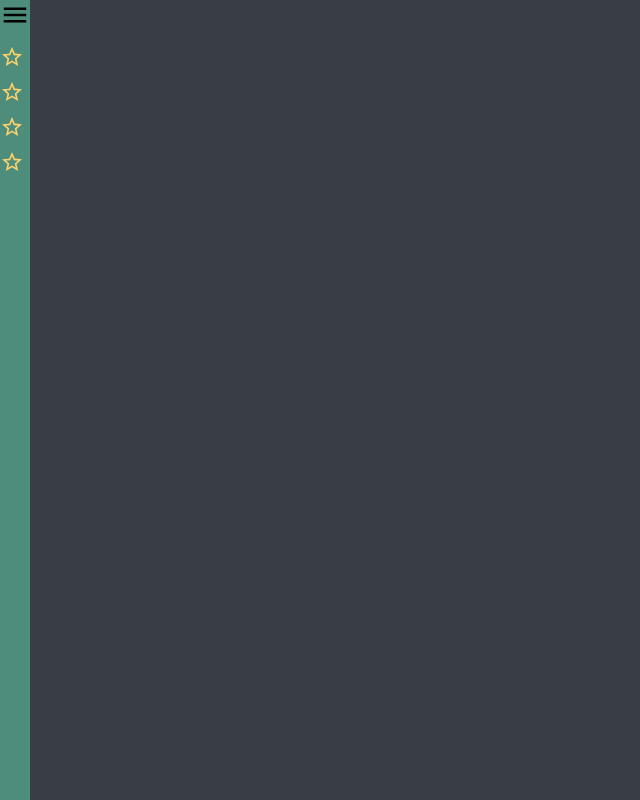
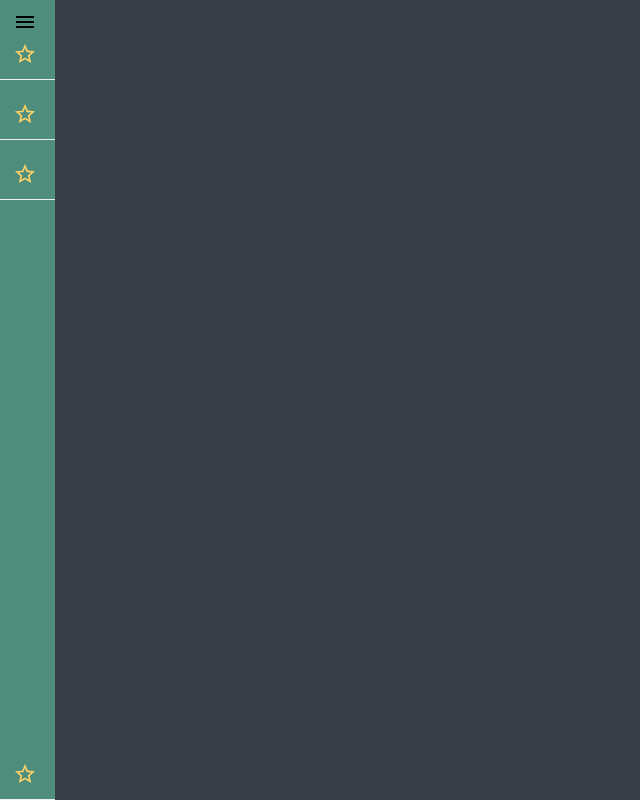
Before and after one commit to Austral1a/project, a React app: page / in a window 1280 px wide. Shown: the whole page, without its empty margins (0-640 px from the left). Built offline with nearby package versions, Linux system fonts and the light colour scheme.

Commit message:
sidebar updates

```diff
--- a/src/Components/Sidebar/Sidebar.module.scss
+++ b/src/Components/Sidebar/Sidebar.module.scss
@@ -12,17 +12,16 @@
 
   &-content {
     @include sidebarShadow;
+    display: flex;
+    flex-direction: column;
     background-color: $sidebar-bg-color;
     height: 100vh;
     z-index: 5555;
-    display: grid;
     width: 25%;
     max-width: 250px;
-    grid-template-columns: 1fr;
-    grid-template-rows: 25px min-content;
-    grid-gap: 20px;
 
     &__burger {
+      padding: 10px 0 0 13px;
       width: 30px;
       height: 30px;
       cursor: pointer;
@@ -31,21 +30,25 @@
     &__items {
       display: grid;
       grid-gap: 10px;
-      grid-template-columns: 1fr;
-      grid-template-rows: repeat(4, 1fr);
+      height: 100%;
+      grid-template-rows: repeat(3, 50px) auto;
+
+      &:last-child {
+        align-items: end;
+      }
     }
   }
 }
 
 .sidebar_closed {
-  width: 30px;
+  width: 55px;
   .sidebar-overlay {
     background-color: inherit;
   }
   .sidebar-content {
     -webkit-box-shadow: none;
     box-shadow: none;
-    width: 30px;
+    width: 55px;
   }
   .sidebar-content__items {
     & > * {
--- a/src/Components/Sidebar/Sidebar.tsx
+++ b/src/Components/Sidebar/Sidebar.tsx
@@ -25,12 +25,11 @@ export const Sidebar: FC<SidebarProps> = ({
     <div className={customClasses}>
       <div className={classes["sidebar-overlay"]}>
         <div className={classes["sidebar-content"]}>
-          <span onClick={onSidebarToggle}>
-            <img
-              className={classes["sidebar-content__burger"]}
-              src={burgerIcon}
-              alt="open-sidebar"
-            />
+          <span
+            className={classes["sidebar-content__burger"]}
+            onClick={onSidebarToggle}
+          >
+            <img src={burgerIcon} alt="open-sidebar" />
           </span>
           <div className={classes["sidebar-content__items"]}>{children}</div>
         </div>
--- a/src/Components/Sidebar/components/SidebarItem/SidebarItem.module.scss
+++ b/src/Components/Sidebar/components/SidebarItem/SidebarItem.module.scss
@@ -6,22 +6,33 @@
     display: flex;
     flex-direction: row;
     align-items: center;
+    height: 50px;
+    border-bottom: 1px solid $text-color;
+    padding-left: 13px;
     span {
       width: 25px;
       height: 25px;
       filter: $sidebar-item-svg-color;
     }
+
     a {
+      padding-left: 10px;
       transition: all 0.2s linear;
       text-decoration: none;
       color: $text-color;
     }
+
 
     &:hover {
       a {
         color: darken($text-color, 30%);
         transition: all 0.2s linear;
       }
+      // TODO: make font form svg
+      span {
+        filter: darken(black, 30%);
+        transition: all 0.2s linear;
+      }
     }
   }
 }
--- /dev/null
+++ b/src/Components/Sidebar/routes/SibebarRoutes.tsx
@@ -0,0 +1,41 @@
+import React, { FC, lazy, Suspense } from "react";
+import { Switch, Route } from "react-router";
+import { RoutePath } from "../../../helpers";
+
+const Item1 = lazy(() =>
+  import("../../../Sidebar/components/Item1").then((module) => ({
+    default: module.Item1,
+  }))
+);
+
+const Item2 = lazy(() =>
+  import("../../../Sidebar/components/Item2").then((module) => ({
+    default: module.Item2,
+  }))
+);
+
+const Item3 = lazy(() =>
+  import("../../../Sidebar/components/Item3").then((module) => ({
+    default: module.Item3,
+  }))
+);
+
+const Settings = lazy(() =>
+  import("../../../Sidebar/components/Settings").then((module) => ({
+    default: module.Settings,
+  }))
+);
+
+export const Routes: FC = () => {
+  return (
+    // TODO: add loader
+    <Suspense fallback={<p>...Loading</p>}>
+      <Switch>
+        <Route path={RoutePath.item1} component={Item1} />
+        <Route path={RoutePath.item2} component={Item2} />
+        <Route path={RoutePath.item3} component={Item3} />
+        <Route path={RoutePath.settings} component={Settings} />
+      </Switch>
+    </Suspense>
+  );
+};
--- a/src/Main.tsx
+++ b/src/Main.tsx
@@ -1,11 +1,11 @@
 import React, { FC, ReactElement } from "react";
 import { Sidebar, SidebarItem, useSidebarManager } from "./Components/Sidebar";
 import { burgerIcon, sidebarItemIcon } from "./assets/images";
-import { BrowserRouter as Router, Route } from "react-router-dom";
+import { BrowserRouter as Router, Route, Switch } from "react-router-dom";
 import { RoutePath } from "./helpers";
 //@ts-ignore
 import classes from "./styles/Main.module.scss";
-import { Item1, Item2, Item3, Settings } from "./Sidebar";
+import { Routes } from "./Components/Sidebar/routes/SibebarRoutes";
 
 export const Main: FC = (): ReactElement => {
   const {
@@ -13,7 +13,10 @@ export const Main: FC = (): ReactElement => {
     onSidebarClose,
     isSidebarOpen,
   } = useSidebarManager();
-
+  // TODO: create folder routes in Sidebar
+  // TODO: add typings-for-css-modules-loader
+  // TODO: font awesome rather than assets
+  // TODO: SidebarItem is not must, just render Item1, Item2 ...
   return (
     <Router>
       <div className={classes["main"]}>
@@ -50,10 +53,7 @@ export const Main: FC = (): ReactElement => {
             />
           </>
         </Sidebar>
-        <Route path={RoutePath.item1} component={Item1} />
-        <Route path={RoutePath.item2} component={Item2} />
-        <Route path={RoutePath.item3} component={Item3} />
-        <Route path={RoutePath.settings} component={Settings} />
+        <Routes />
       </div>
     </Router>
   );
--- a/src/helpers/routes.ts
+++ b/src/helpers/routes.ts
@@ -5,3 +5,4 @@ export enum RoutePath {
   item3 = "/item3",
   settings = "/settings",
 }
+const routePaths = {};
```
Also changed, not shown: 1 other file (tests, documents, lock files or other folders).
